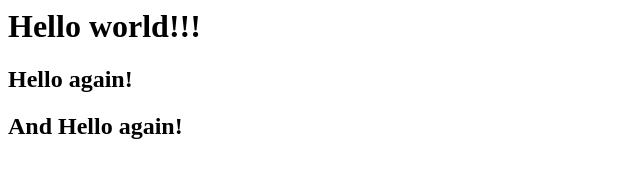
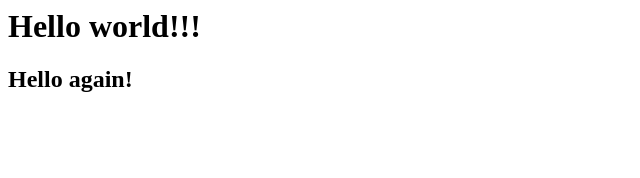
Before and after one commit to python-guru/test1, a plain HTML site: page index.html in a window 1280 px wide. Shown: the whole page, without its empty margins (0-640 px from the left). Drawn offline with Linux system fonts and the light colour scheme.

Commit message:
Revert "Update index.html"

```diff
--- a/index.html
+++ b/index.html
@@ -1,3 +1,2 @@
 <h1>Hello world!!!</h1>
 <h2>Hello again!</h2>
-<h2>And Hello again!</h2>
```
